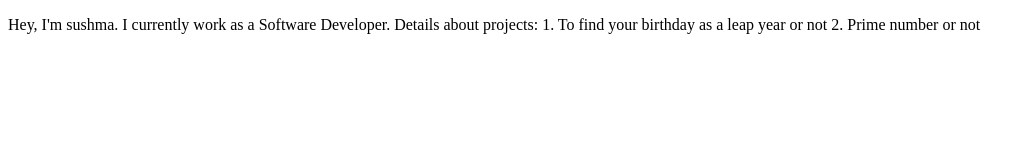
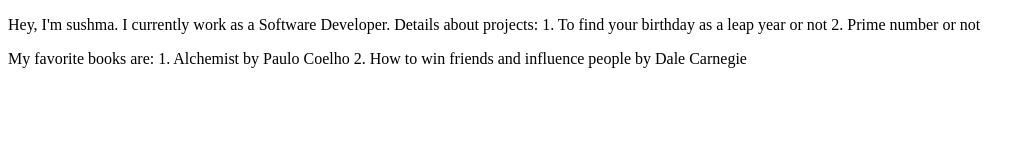
Before and after one commit to sushmaeshwar/Sushma.Eshwarappa-Portfolio, a plain HTML site: page index.html in a window 1280 px wide. Shown: the whole page, without its empty margins (0-1034 px from the left). Drawn offline with Linux system fonts and the light colour scheme.

Commit message:
feat: Added favorites

```diff
--- a/index.html
+++ b/index.html
@@ -12,6 +12,11 @@
         1. To find your birthday as a leap year or not
         2. Prime number or not
     </p>
+    <p>
+        My favorite books are:
+        1. Alchemist by Paulo Coelho
+        2. How to win friends and influence people by Dale Carnegie
+    </p>
 </head>
 
 <body>
```
